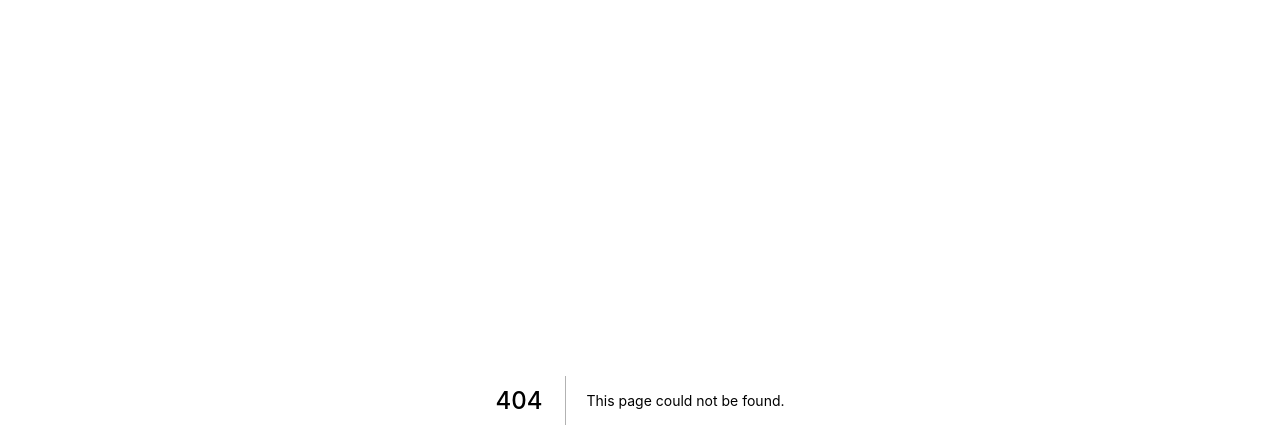
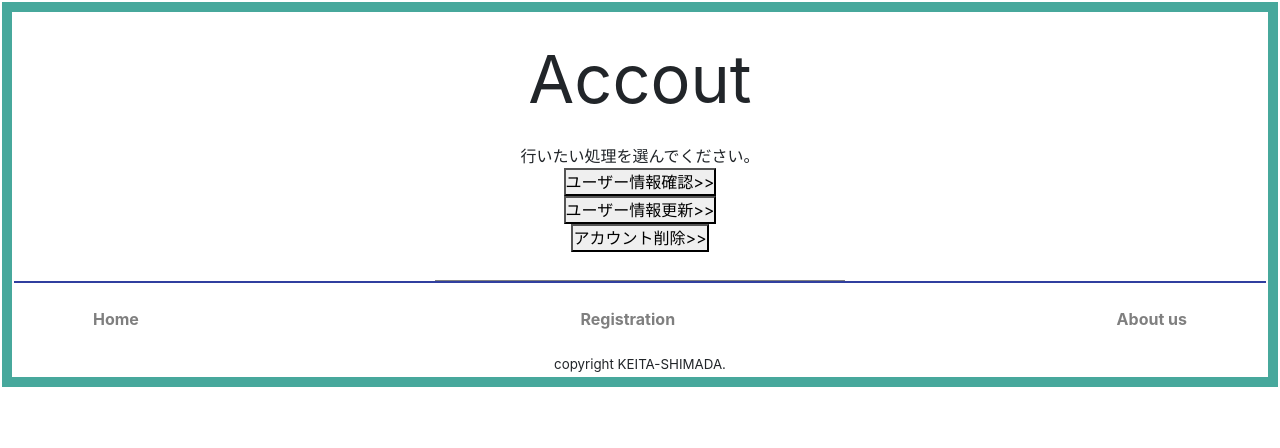
Before and after one commit to anoiro/fujitsu_hackathon, a Next.js app in the folder app/: page /user in a window 1280 px wide. Before the commit this address had no page. Shown: the top 448 px of the page. Built offline with nearby package versions, Linux system fonts and the light colour scheme.

Commit message:
framework f2

```diff
--- a/app/pages/index.js
+++ b/app/pages/index.js
@@ -16,6 +16,11 @@ export default () =><div>
 			<button>ログイン&gt;&gt;</button>
 			</Link>
 		</div>
+		<div>
+  		<Link href="/user">
+			<button>アカウント情報&gt;&gt;</button>
+			</Link>
+		</div>
 			<input type="text" size="30" />
 	</Layout>
 </div>
--- /dev/null
+++ b/app/pages/user.js
@@ -0,0 +1,26 @@
+import Link from 'next/link';
+import Layout from '../components/Layout';
+import 'bootstrap/dist/css/bootstrap.min.css';
+import Button from "react-bootstrap/Button";
+
+export default () =><div>
+	<Layout header="" title="Accout">
+		<div class="explain">
+			<div>行いたい処理を選んでください。</div>
+		</div>
+  	<Link href="/user_confirm">
+		<button>ユーザー情報確認&gt;&gt;</button>
+		</Link>
+		<div>
+  		<Link href="/user_update">
+			<button>ユーザー情報更新&gt;&gt;</button>
+			</Link>
+		</div>
+        <div>
+        <Link href="/user_delete">
+            <button>アカウント削除&gt;&gt;</button>
+        </Link>
+        </div>
+			<input type="text" size="30" />
+	</Layout>
+</div>
```
Also changed, not shown: app/pages/qr_read.js (added, +10 -0 lines), app/pages/store.js (added, +10 -0 lines), app/pages/user_confirm.js (added, +9 -0 lines), app/pages/user_delete.js (added, +9 -0 lines), app/pages/user_update.js (added, +9 -0 lines).
